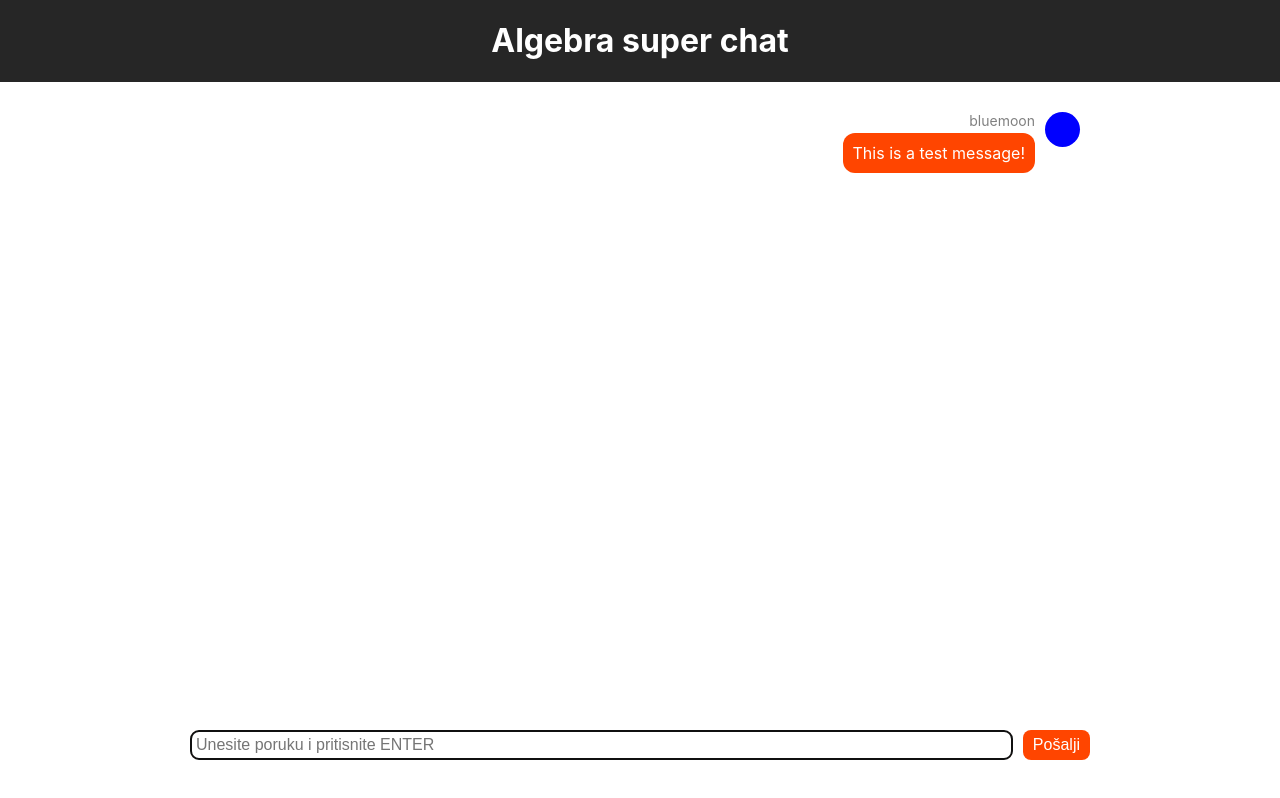
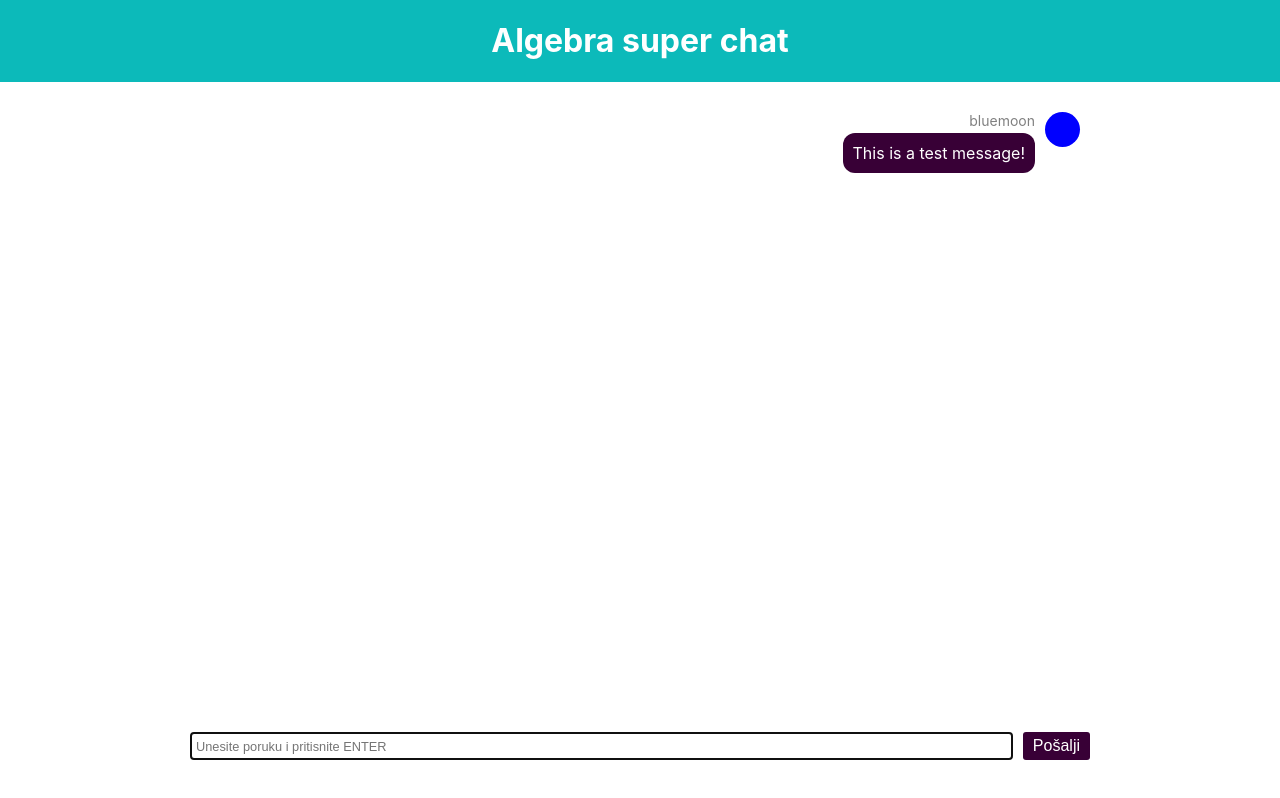
Before and after one commit to sabaos/algebra-zavrsni, a React (Create React App) app: page / in a window 1280 px wide. Built offline with nearby package versions, Linux system fonts and the light colour scheme.

Commit message:
input komponenta

```diff
--- a/src/App.css
+++ b/src/App.css
@@ -6,7 +6,7 @@
 }
 
 .App-header {
-  background-color: #262626;
+  background-color: #0cbaba;
   overflow: visible;
   width: 100%;
   text-align: center;
@@ -69,7 +69,7 @@
 }
 
 .currentMember > .Message-content .text {
-  background-color: orangered;
+  background-color: #380036;
 }
 
 form {
@@ -82,18 +82,18 @@ form {
 
 input {
   padding: 5px;
-  font-size: 16px;
-  border-radius: 8px;
-  border: 1px solid orangered;
+  font-size: 0.8em;
+  border-radius: 3px;
+  border: 1px solid #38003644;
   flex-grow: 1;
 }
 
 button {
   padding: 5px 10px;
   font-size: 16px;
-  background-color: orangered;
+  background-color: #380036;
   color: white;
   border: none;
-  border-radius: 8px;
+  border-radius: 3px;
   margin-left: 10px;
 }
```
